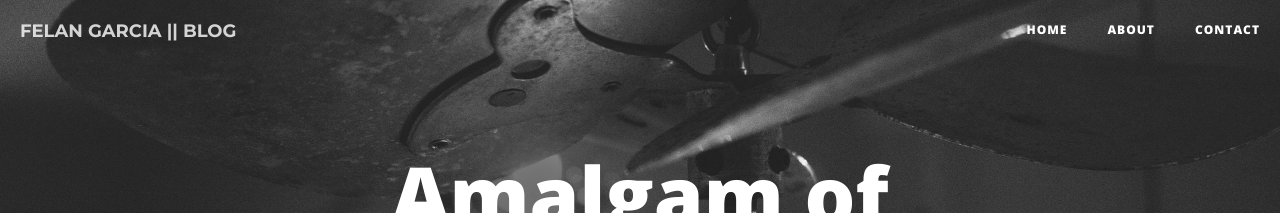
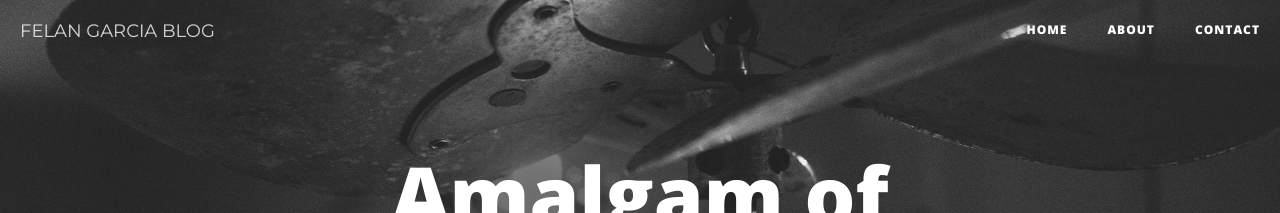
Before and after one commit to cadrev/blog, a Jekyll site: the page built from index.html, in a window 1280 px wide. Shown: the top 213 px of the page. Built offline with Jekyll 4.4.1, drawn with Linux system fonts in a browser that asks for light colours; nearby versions of some CDN libraries; the list of posts is cut into pages by our own code.

Commit message:
Update nav.html

```diff
--- a/_includes/nav.html
+++ b/_includes/nav.html
@@ -10,7 +10,7 @@
                 <span class="icon-bar"></span>
             </button>
                 <a class="navbar-brand" href="{{ site.baseurl }}/">
-                	<span style="font-family: 'Montserrat', sans-serif; font-weight:700;">FELAN GARCIA || BLOG </span>
+                	<span style="font-family: 'Montserrat', sans-serif; font-weight:400;">FELAN GARCIA BLOG </span>
                 </a>
           <!--  <a class="navbar-brand" href="{{ site.baseurl }}/">{{ site.title }}</a> -->
         </div>
```
